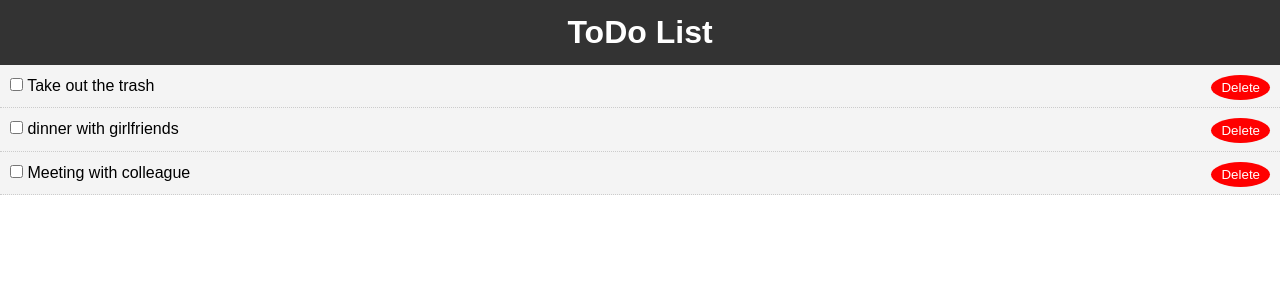
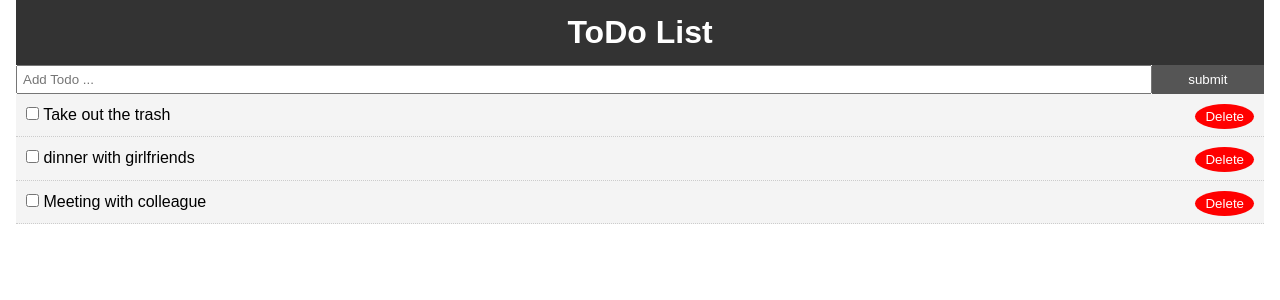
Before and after one commit to jontran8998/React_App_TodoList, a React (Create React App) app: page / in a window 1280 px wide. Shown: the top 300 px of the page. Built offline with nearby package versions, Linux system fonts and the light colour scheme; the HTML template or start-up script is replaced by a standard one.

Commit message:
Add addtodo component and style it

```diff
--- a/src/App.css
+++ b/src/App.css
@@ -13,3 +13,20 @@
   color: #333;
   text-decoration: none;
 }
+
+.container {
+  padding: 0 1rem;
+}
+
+.btn {
+  display: inline-block;
+  border: none;
+  background: #555;
+  color: #fff;
+  padding: 7px 20p;
+  cursor: pointer;
+}
+
+.btn:hover {
+  background: #666;
+}
--- a/src/App.js
+++ b/src/App.js
@@ -2,6 +2,7 @@
 import Todos from './components/Todos';
 import './App.css';
 import Header from './components/layout/Header'
+import AddTodo from './components/AddTodo'
 
 export class App extends Component {
 
@@ -44,8 +45,11 @@
     return (
 
       <div className="App">
-        <Header />
-        <Todos todos={this.state.todos} markComplete={this.markComplete} delTodo={this.delTodo} />
+        <div className="container">
+          <Header />
+          <AddTodo />
+          <Todos todos={this.state.todos} markComplete={this.markComplete} delTodo={this.delTodo} />
+        </div>
       </div>
     );
   }
--- /dev/null
+++ b/src/components/AddTodo.js
@@ -0,0 +1,17 @@
+import React, { Component } from 'react'
+
+export default class AddTodo extends Component {
+  render() {
+    return (
+      <form style={{ display: 'flex' }}>
+        <input
+          type="text"
+          name="title"
+          style={{ flex: '10', padding: '5px' }}
+          placeholder="Add Todo ..."
+        />
+        <input type="submit" value="submit" className="btn" style={{ flex: '1' }} />
+      </form>
+    )
+  }
+}
```
Also changed, not shown: package.json (line endings or trailing spaces).
